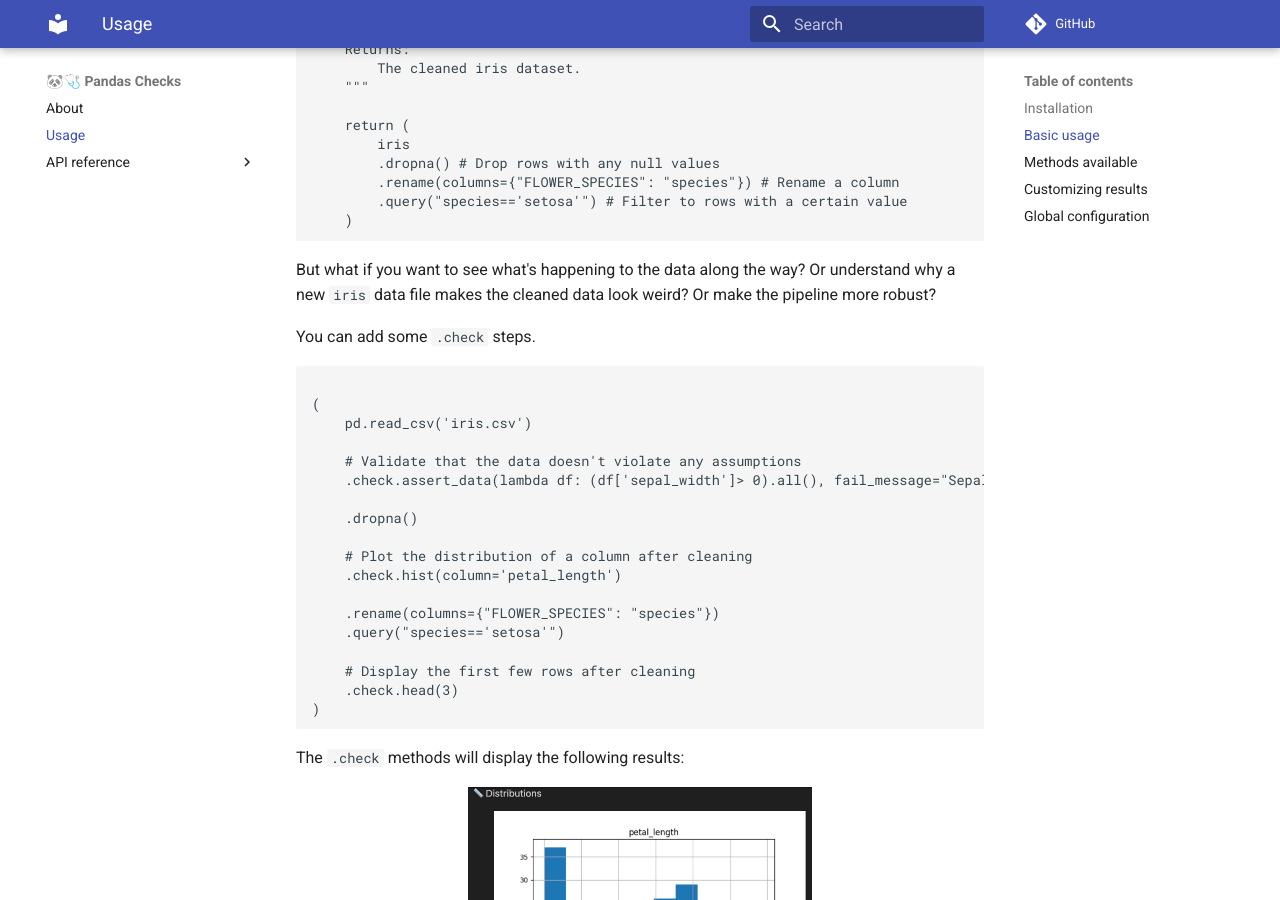
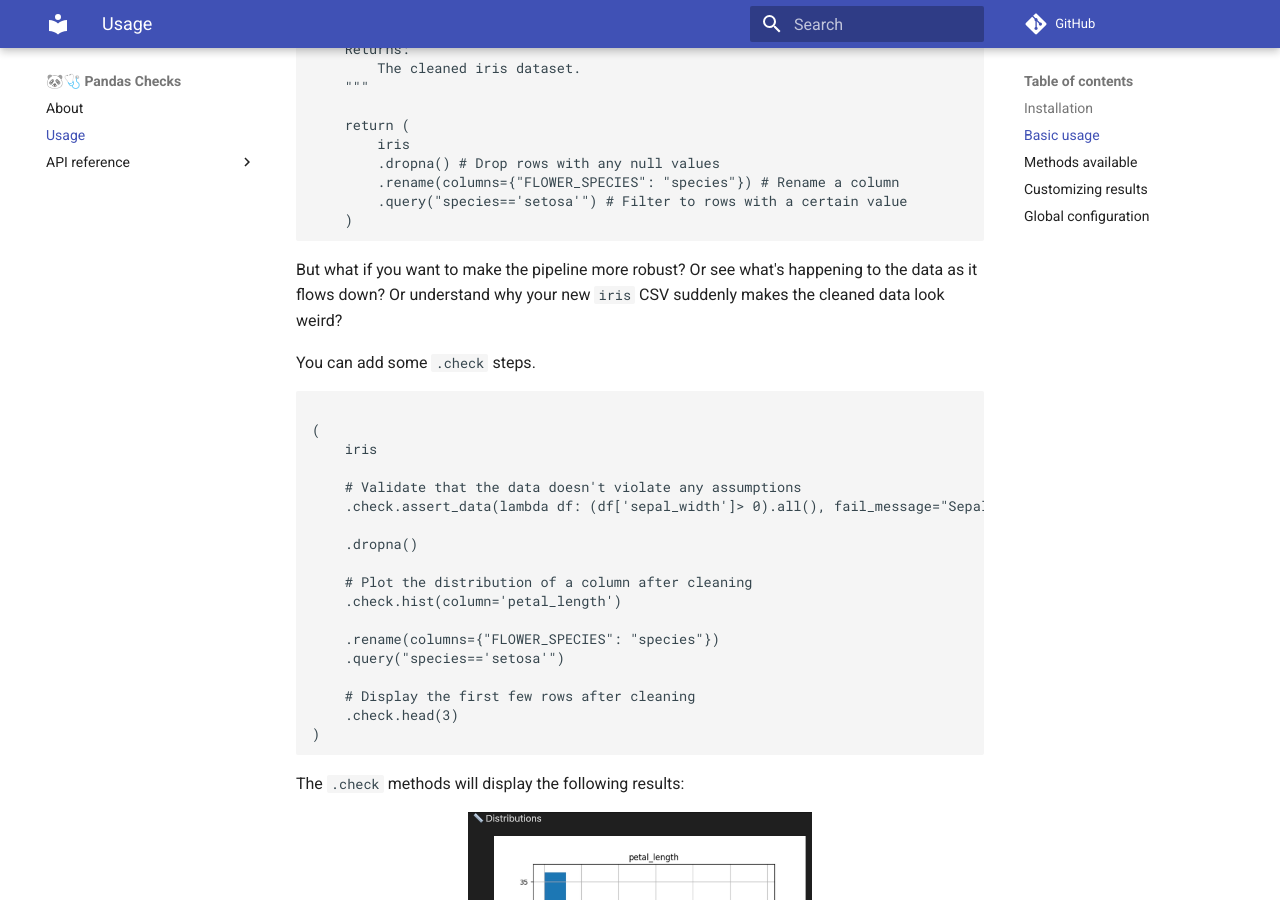
Before and after one commit to cparmet/pandas-checks, an MkDocs documentation site: the page built from docs/usage.md, in a window 1280 px wide and 900 px high, scrolled down 742 px. Built offline with MkDocs 1.6.1 and Material for MkDocs 9.7.7, drawn with Linux system fonts in a browser that asks for light colours; comment, search, counter and statistics services are not loaded.

Commit message:
Docs fixes and enhancements

````diff
--- a/docs/usage.md
+++ b/docs/usage.md
@@ -39,14 +39,14 @@ def clean_iris_data(iris: pd.DataFrame) -> pd.DataFrame:
     )
 ```
 
-But what if you want to see what's happening to the data along the way? Or understand why a new `iris` data file makes the cleaned data look weird? Or make the pipeline more robust?
+But what if you want to make the pipeline more robust? Or see what's happening to the data as it flows down? Or understand why your new `iris` CSV suddenly makes the cleaned data look weird?
 
 You can add some `.check` steps.
 
 ```python
 
 (
-    pd.read_csv('iris.csv')
+    iris
 
     # Validate that the data doesn't violate any assumptions
     .check.assert_data(lambda df: (df['sepal_width']> 0).all(), fail_message="Sepal width can't be negative")
--- a/pyproject.toml
+++ b/pyproject.toml
@@ -1,6 +1,6 @@
 [tool.poetry]
 name = "pandas-checks"
-version = "0.1.7"
+version = "0.1.8"
 description = "Non-invasive health checks for Pandas method chains"
 authors = ["Chad Parmet <cparmet@gmail.com>"]
 readme = "README.md"
````
Also changed, not shown: README.md (+5 -3 lines), docs/index.md (+4 -1 lines), static/fleetwood-mac-the-chain.jpg (added), static/pandas-check-gh-social.jpg (added).
